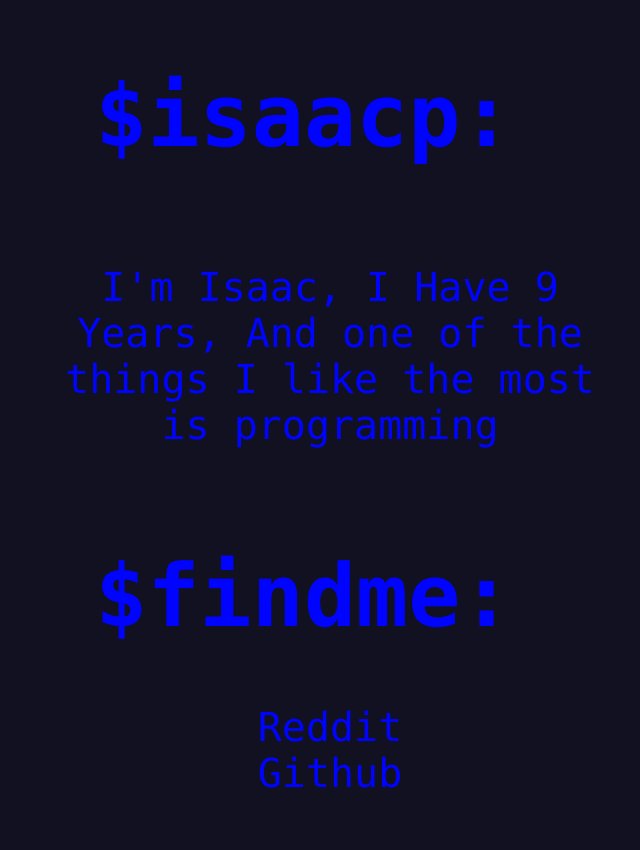
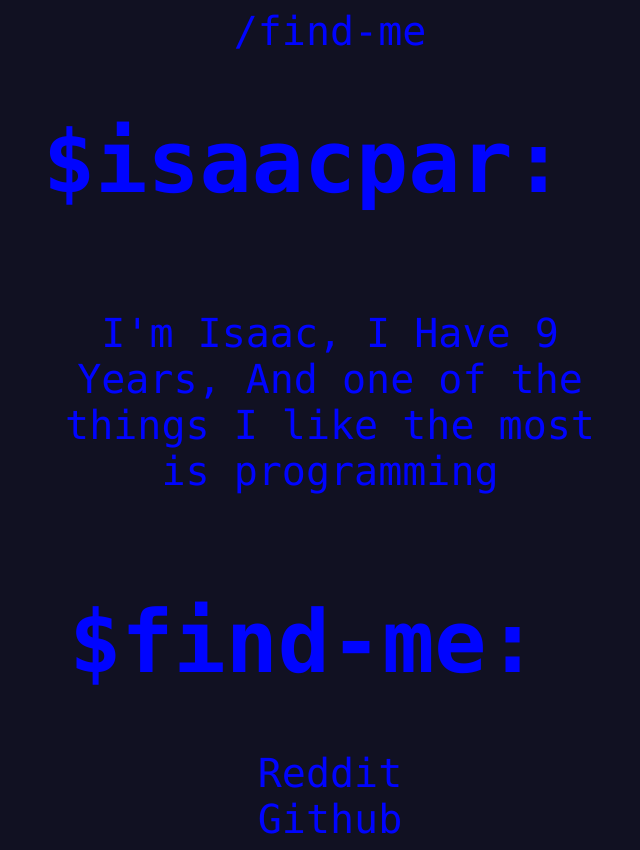
Before and after one commit to IsaacPar/isaacpar.github.io, a website built with Vite: page index.html in a window 1280 px wide. Shown: the whole page, without its empty margins (310-950 px from the left). Before the commit the page ends 804 px from the top, so only its background shows below. Built offline with nearby package versions, Linux system fonts and the light colour scheme.

Commit message:
new reload

```diff
--- a/index.html
+++ b/index.html
@@ -9,15 +9,20 @@
   </head>
   <body>
     <div class="container">
-      <h1>$isaacp:<blink>|</blink></h1>
+      <a id="findcall" style="text-align: center;">/find-me</a>
+      <h1>$isaacpar:<blink>|</blink></h1>
       <p>I'm Isaac, I Have 9 Years,
         And one of the things I like the most is programming
       </p>
-      <h1>$findme:<blink>|</blink></h1>
-      <a href="https://www.reddit.com/user/PartisanIsaac2021">Reddit</a>
-      <a href="https://www.github.com/IsaacPar">Github</a>
     </div>
-
+    <div id="hidden">
+      <div style="text-align: center;" id="winbox1">
+        <h1>$find-me:<blink>|</blink></h1>
+        <a href="https://www.reddit.com/user/PartisanIsaac2021">Reddit</a>
+        <br>
+        <a href="https://www.github.com/IsaacPar">Github</a>
+      </div>
+    </div>
     <script src="winbox.bundle.js"></script>
     <script src="/main.js"></script>
   </body>
```
